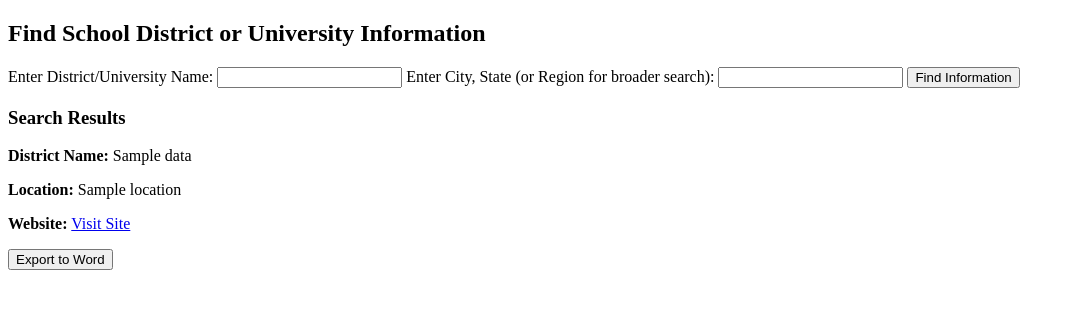
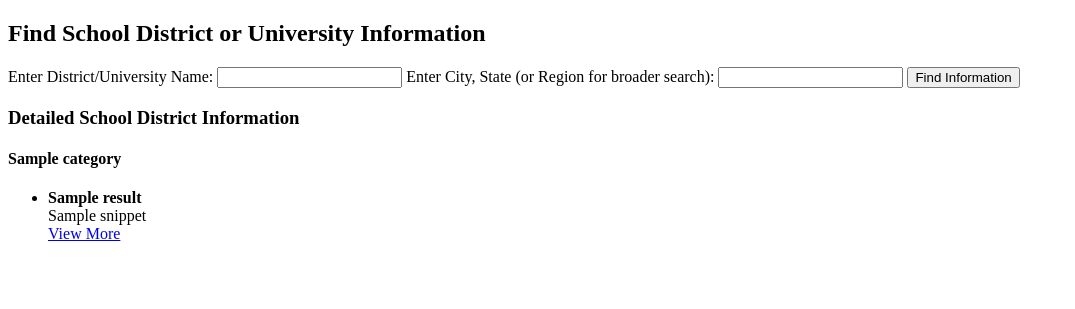
Before and after one commit to pverdin7/flask-district-app, a Flask app: template templates/index.html in a window 1280 px wide. Shown: the part 26-335 px from the top of the page, without its empty margins (0-1075 px from the left). Run offline with Flask 3, Linux system fonts and the light colour scheme; the template is opened without the code that fills it: most values are stand-ins (such as "Sample title", 1, 10 or a date in 2020).

Commit message:
Fixed and updated index.html

```diff
--- a/templates/index.html
+++ b/templates/index.html
@@ -23,20 +23,22 @@
         </form>
     </div>
 
-    {% if data %}
-    <div class="container result-box">
-        <h3>Search Results</h3>
-        <p><strong>District Name:</strong> {{ data["District Name"] }}</p>
-        <p><strong>Location:</strong> {{ data["Location"] }}</p>
-        <p><strong>Website:</strong> <a href="{{ data['Website'] }}" target="_blank">Visit Site</a></p>
+    {% if data["Results"] %}
+        <h3>Detailed School District Information</h3>
 
-        <form action="/export" method="POST">
-            <input type="hidden" name="district_name" value="{{ data['District Name'] }}">
-            <input type="hidden" name="location" value="{{ data['Location'] }}">
-            <input type="hidden" name="website" value="{{ data['Website'] }}">
-            <button type="submit">Export to Word</button>
-        </form>
-    </div>
+        {% for category, results in data["Results"].items() %}
+            <h4>{{ category }}</h4>
+            <ul>
+                {% for result in results %}
+                    <li>
+                        <strong>{{ result.title }}</strong><br>
+                        {{ result.snippet }}<br>
+                        <a href="{{ result.link }}" target="_blank">View More</a>
+                    </li>
+                {% endfor %}
+            </ul>
+        {% endfor %}
     {% endif %}
+
 </body>
 </html>
```
